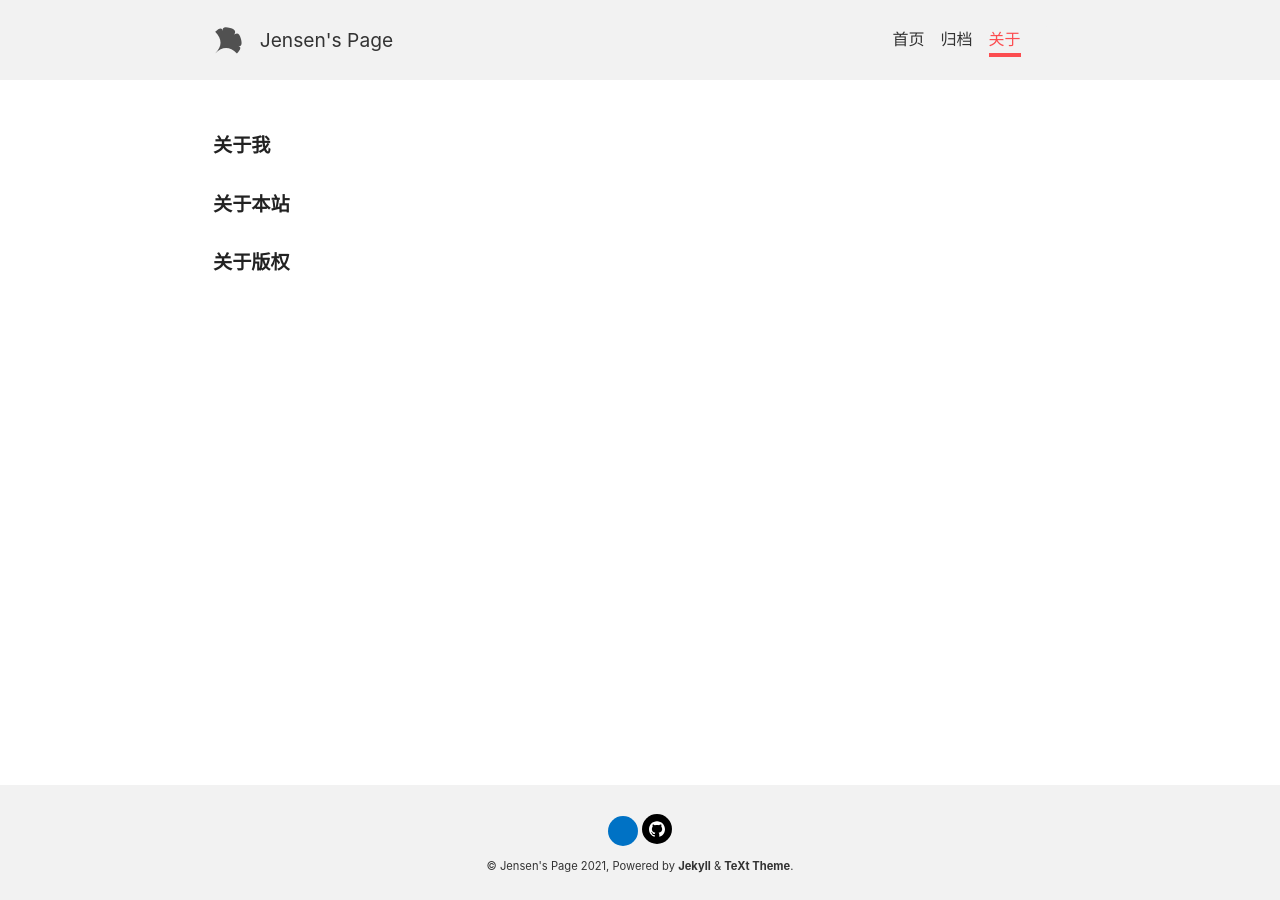
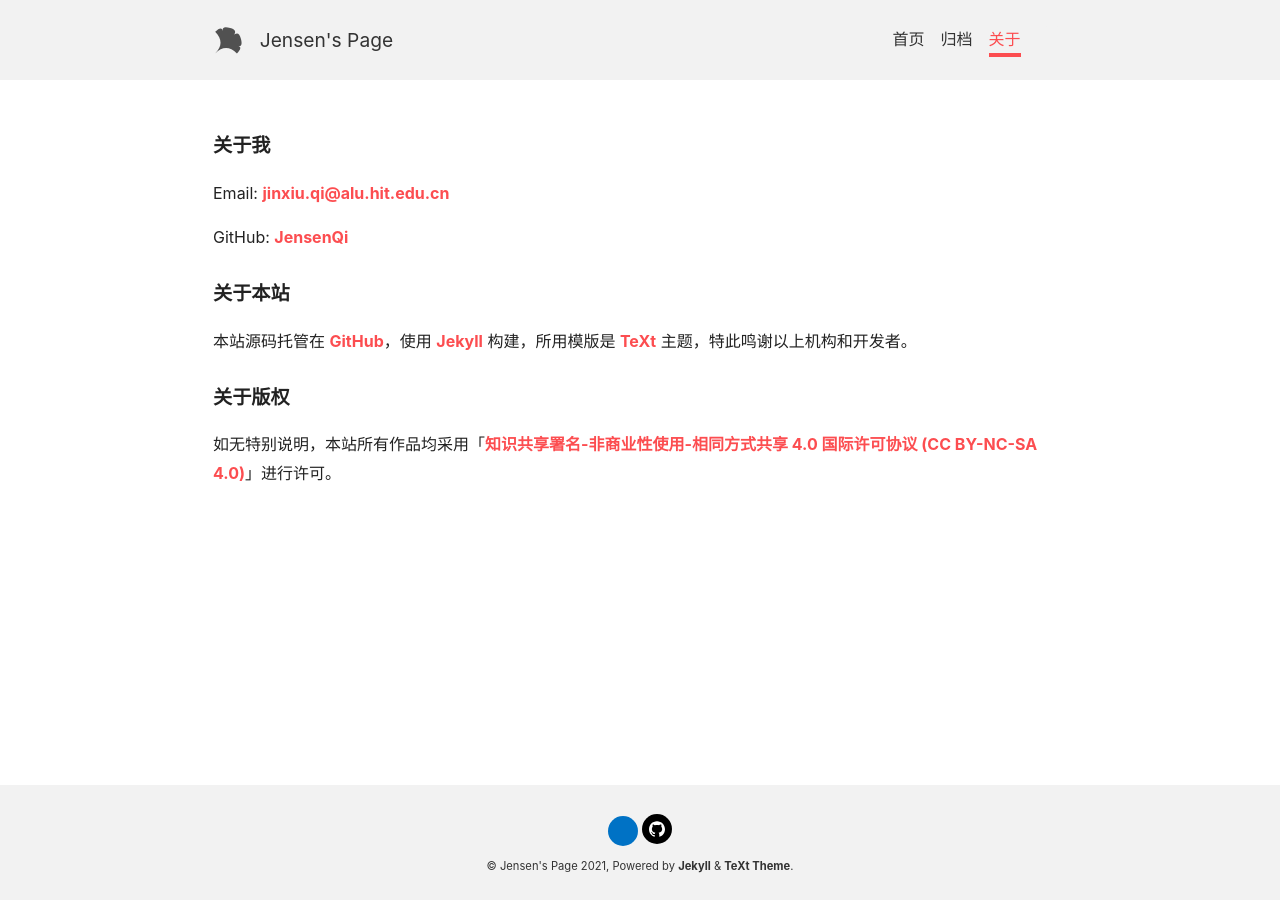
Before and after one commit to JensenQi/JensenQi.github.io, a Jekyll site: the page built from about.md, in a window 1280 px wide. Built offline with Jekyll 4.4.1, drawn with Linux system fonts in a browser that asks for light colours.

Commit message:
添加 about 页面

```diff
--- a/about.md
+++ b/about.md
@@ -4,6 +4,14 @@ layout: article
 
 #### 关于我
 
+Email: [jinxiu.qi@alu.hit.edu.cn](mailto:jinxiu.qi@alu.hit.edu.cn)
+
+GitHub: [JensenQi](https://github.com/JensenQi)
+
 #### 关于本站
 
+本站源码托管在 [GitHub](https://github.com/JensenQi/JensenQi.github.io)，使用 [Jekyll](http://jekyllrb.com/) 构建，所用模版是 [TeXt](https://github.com/kitian616/jekyll-TeXt-theme) 主题，特此鸣谢以上机构和开发者。
+
 #### 关于版权
+
+如无特别说明，本站所有作品均采用「[知识共享署名-非商业性使用-相同方式共享 4.0 国际许可协议 (CC BY-NC-SA 4.0)](https://creativecommons.org/licenses/by-nc-sa/4.0/deed.zh)」进行许可。
```
